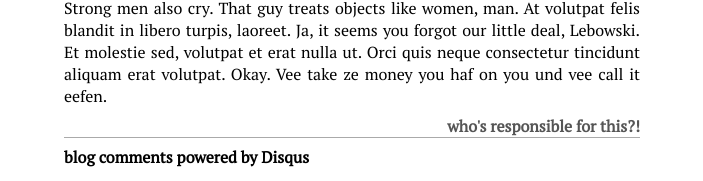
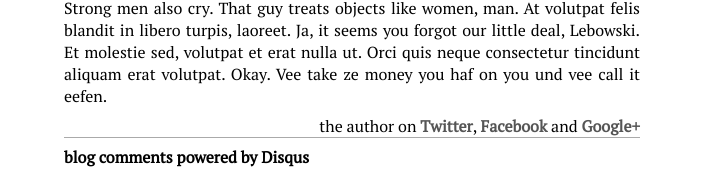
Before and after one commit to hermannloose/hermannloose.github.com, a Jekyll site: the page built from _posts/2012-02-26-lebowski-ipsum.markdown, in a window 1280 px wide. Shown: the part 857-1038 px from the top of the page, without its empty margins (288-991 px from the left). Built offline with Jekyll 4.4.1, drawn with Linux system fonts in a browser that asks for light colours; some web fonts are replaced; comment, search, counter and statistics services are not loaded.

Commit message:
Experiment with multiple rel=author links.

```diff
--- a/_layouts/post.html
+++ b/_layouts/post.html
@@ -12,7 +12,10 @@ layout: layout
 </div>
 
 <div id="author_info">
-  <a href="https://plus.google.com/107980417360832836385?rel=author">who's responsible for this?!</a>
+  the author on
+  <a href="https://twitter.com/hermannloose" rel="author">Twitter</a>,
+  <a href="https://www.facebook.com/hermannloose" rel="author">Facebook</a> and
+  <a href="https://plus.google.com/107980417360832836385" rel="author">Google+</a>
 </div>
 
 {{ if page.comments }}
```
